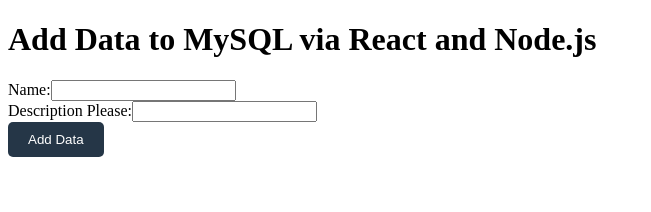
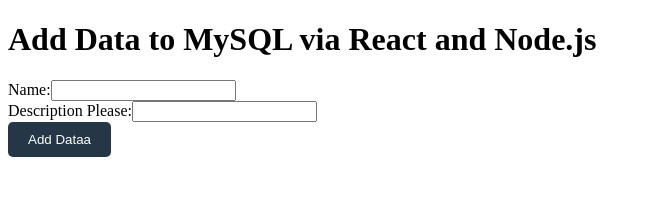
Before and after one commit to DevOpsMina/frontend1, a React (Create React App) app: page / in a window 1280 px wide. Shown: the top 212 px of the page, without its empty margins (0-651 px from the left). Built offline with nearby package versions, Linux system fonts and the light colour scheme.

Commit message:
Again Docker Images Created

```diff
--- a/src/App.js
+++ b/src/App.js
@@ -66,7 +66,7 @@
           />
         </label>
         <br />
-        <button type="submit">Add Data</button>
+        <button type="submit">Add Dataa</button>
       </form>
     </div>
   );
```
